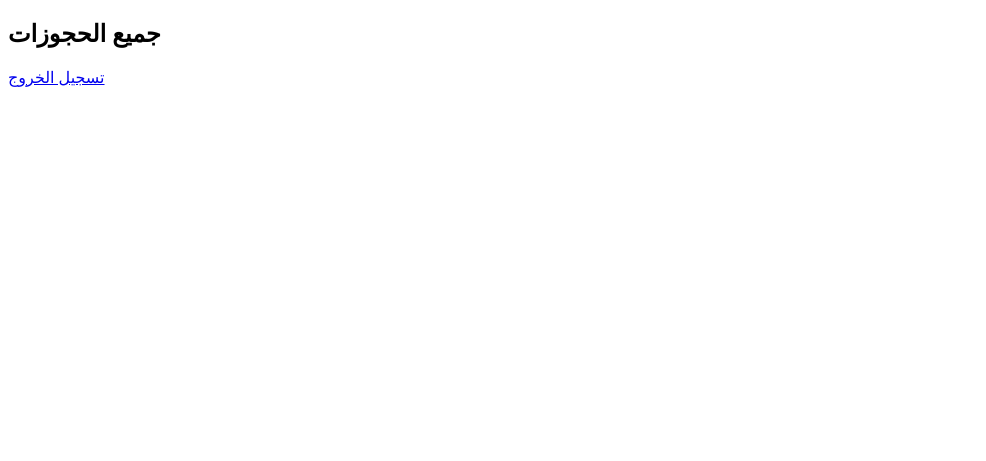
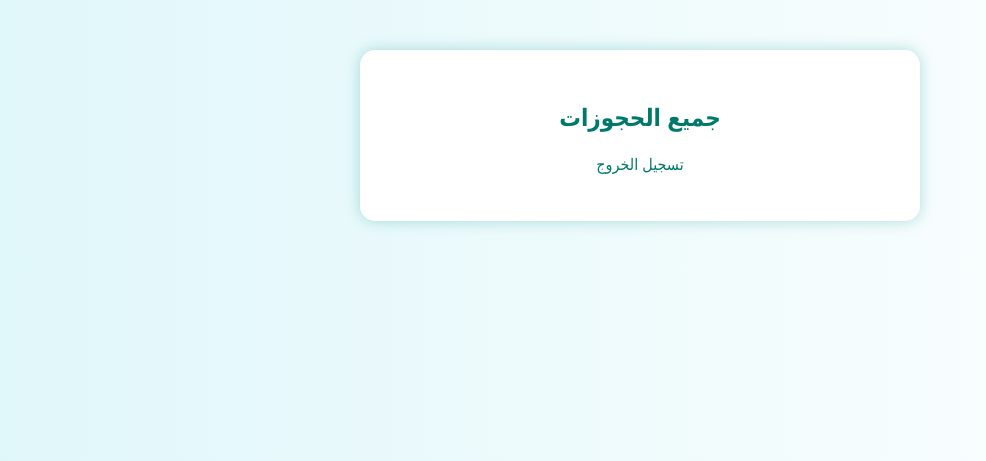
Before and after one commit to Taha444/clinic-booking, a Flask app: page /bookings in a window 1280 px wide. Shown: the top 461 px of the page, without its empty margins (0-986 px from the left). Run offline with Flask 3, Linux system fonts and the light colour scheme; the visitor is signed in with stand-in values (Sample User, id 1); data that the repository does not hold is empty.

Commit message:
Update bookings.html

```diff
--- a/templates/bookings.html
+++ b/templates/bookings.html
@@ -3,14 +3,17 @@
 <head>
     <meta charset="UTF-8">
     <title>جميع الحجوزات</title>
+    <link rel="stylesheet" href="/static/style11.css">
 </head>
 <body>
+    <div class="bookings-container container">
         <h2>جميع الحجوزات</h2>
-    <a href="/logout">تسجيل الخروج</a>
-    <ul>
+        <a href="/logout" class="logout-button">تسجيل الخروج</a>
+        <ul class="bookings-list">
             {% for b in bookings %}
                 <li>{{ b.name }} - {{ b.date }} - {{ b.appointment }}</li>
             {% endfor %}
         </ul>
+    </div>
 </body>
 </html>
```
Lines whose indentation alone changed are shown as unchanged.
